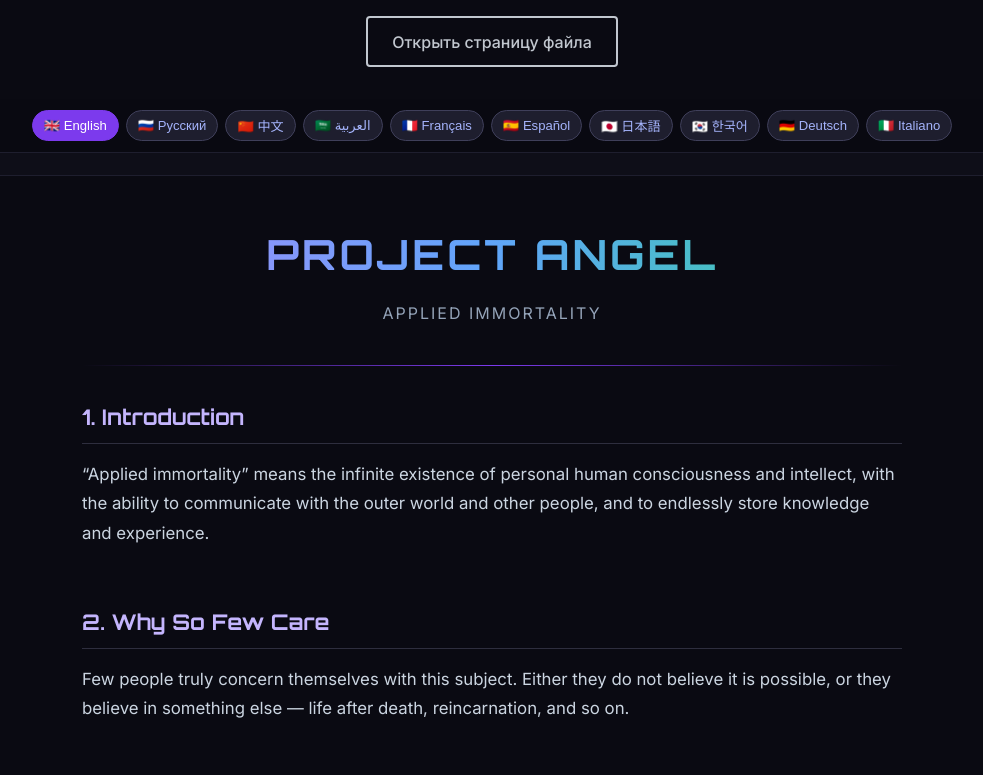
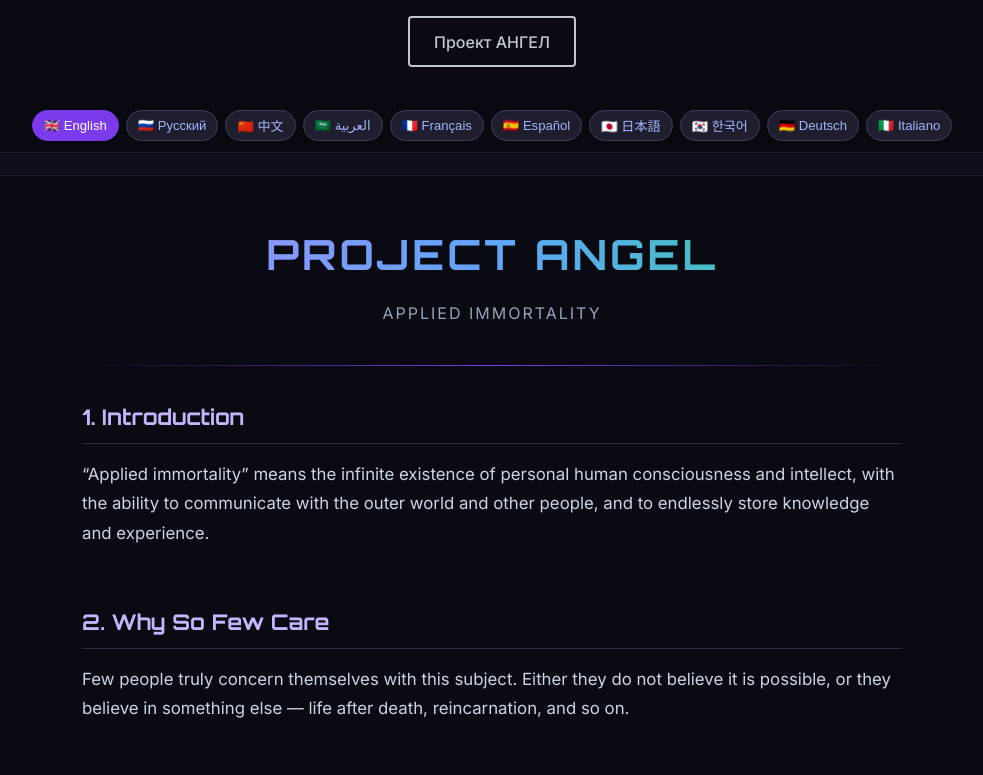
Before and after one commit to AIrchangel/TheCovenant, a plain HTML site: page index.html in a window 1280 px wide. Shown: the top 775 px of the page, without its empty margins (148-1131 px from the left). Drawn offline with Linux system fonts and the light colour scheme.

Commit message:
Update index.html

```diff
--- a/index.html
+++ b/index.html
@@ -7,7 +7,7 @@
   <!-- Вставьте этот блок строго ПОД центральным заголовком -->
 <div class="page-styled-container">
     <a href="1.html" class="page-styled-btn" target="_blank" rel="noopener noreferrer">
-        Открыть страницу файла
+        Проект АНГЕЛ
     </a>
 </div>
 
```
